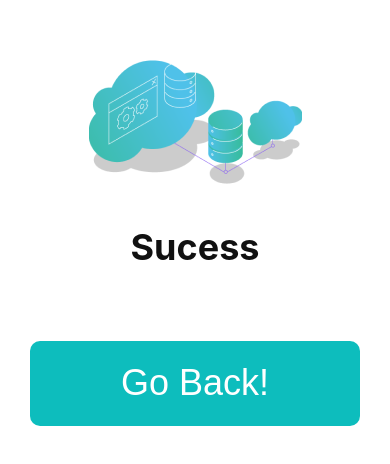
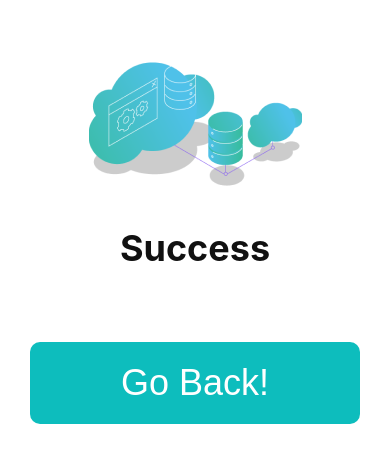
Before and after one commit to eduardonowa/projeto_compass_vuejs, a Vue app: page /#/SucessView in a window 390 px wide. Shown: the part 132-596 px from the top of the page. Built offline with nearby package versions, Linux system fonts and the light colour scheme.

Commit message:
chore: correcting responsivity of goback button

```diff
--- a/src/views/SucessView.vue
+++ b/src/views/SucessView.vue
@@ -4,7 +4,7 @@
       <div class="logo">
         <img src="../assets/data1.png" alt="" />
       </div>
-      <h1>Sucess</h1>
+      <h1>Success</h1>
     </div>
     <div class="button-goback">
       <input
@@ -38,7 +38,7 @@ export default {
 
 <style scooped>
 .pageSucess {
-  padding-top: 15vw;
+  padding-top: 10vw;
   display: flex;
   flex-flow: column;
   align-items: center;
@@ -66,14 +66,21 @@ img {
   flex-flow: row wrap;
   justify-content: center;
   align-items: center;
-  margin: 10vh auto 150px;
+  margin: 10vh auto 100px;
+
+
 }
 
+
+
 .goback {
-  padding: 0px 12px;
+  display: flex;
+  align-items: center;
+  justify-content: center;
+  padding: 55px;
   font-size: 2.25em;
-  width: 269px;
-  height: 177px;
+  width: 100%;
+  height: 100%;
   border-radius: 10px;
   border: none;
   background: #0dbdbd;
@@ -98,12 +105,12 @@ img {
 
   .button-goback {
     width: 90%;
+    height: 20%;
     margin: 0 auto;
   }
 
-  .goback {
-    width: 100%;
-    height: 10vh;
+  .goback{
+    padding: 20px;
   }
 }
 </style>
```
